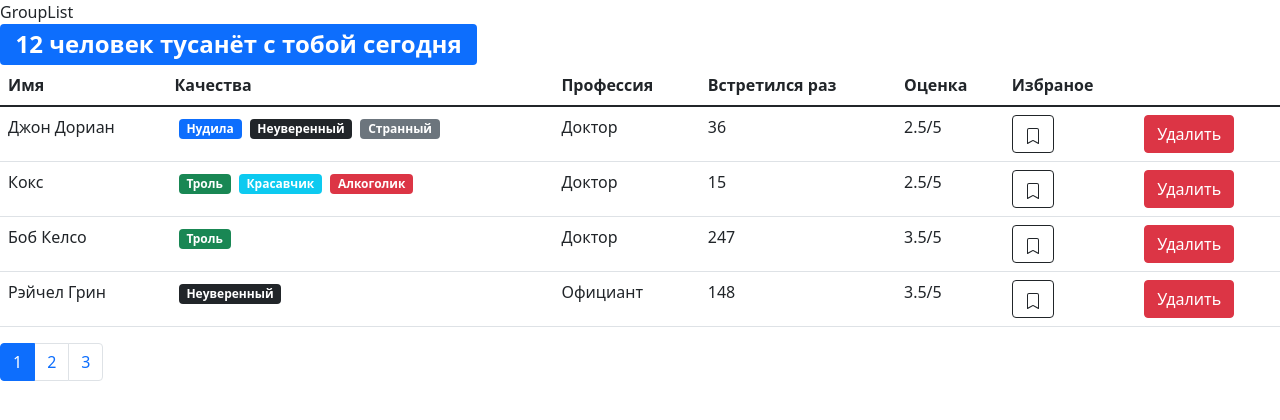
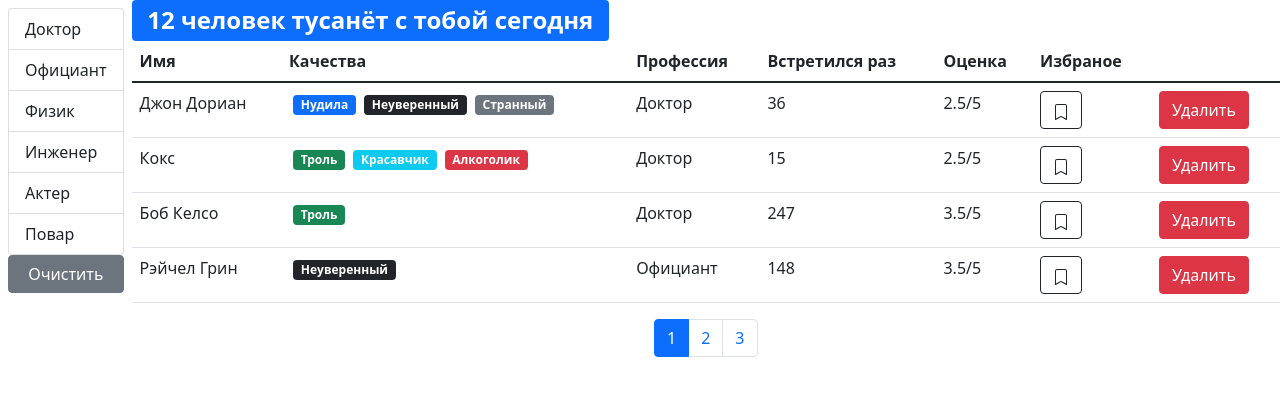
Before and after one commit to Legrank/fast-company, a React (Create React App) app: page / in a window 1280 px wide. Shown: the top 420 px of the page. Built offline with nearby package versions, Linux system fonts and the light colour scheme.

Commit message:
add filtration

```diff
--- a/src/app/api/fake.api/professions.api.js
+++ b/src/app/api/fake.api/professions.api.js
@@ -17,7 +17,7 @@ export const professions = [
 const fetchAll = () =>
     new Promise((resolve) => {
         window.setTimeout(function () {
-            resolve(professionsObject)
+            resolve(professions)
         }, 2000)
     })
 
--- a/src/app/components/bookmark.jsx
+++ b/src/app/components/bookmark.jsx
@@ -2,6 +2,7 @@ import React from 'react'
 import PropTypes from 'prop-types'
 
 function Bookmark({ bookmark, userId, onToggleBookMark }) {
+    /* eslint-disable multiline-ternary */
     const icon = bookmark ? (
         <svg
             xmlns="http://www.w3.org/2000/svg"
--- a/src/app/components/groupList.jsx
+++ b/src/app/components/groupList.jsx
@@ -1,13 +1,38 @@
 import React from 'react'
 import PropTypes from 'prop-types'
 
-function GroupList({ professions }) {
-    return <div>GroupList</div>
+function GroupList({
+    items,
+    valueProperty = '_id',
+    contentProperty = 'name',
+    selectedProf,
+    onItemSelect,
+}) {
+    const itemsArray = Array.isArray(items) ? items : Object.values(items)
+    return (
+        <ul className="list-group">
+            {itemsArray.map((item) => (
+                <li
+                    key={item[valueProperty]}
+                    className={
+                        'list-group-item' +
+                        (item === selectedProf ? ' active' : '')
+                    }
+                    onClick={() => onItemSelect(item)}
+                >
+                    {item[contentProperty]}
+                </li>
+            ))}
+        </ul>
+    )
 }
 
 GroupList.propTypes = {
-    professions: PropTypes.oneOfType(PropTypes.array, PropTypes.object)
-        .isRequired,
+    items: PropTypes.oneOfType([PropTypes.array, PropTypes.object]).isRequired,
+    valueProperty: PropTypes.string,
+    contentProperty: PropTypes.string,
+    onItemSelect: PropTypes.func.isRequired,
+    selectedProf: PropTypes.object,
 }
 
 export default GroupList
--- a/src/app/components/users.jsx
+++ b/src/app/components/users.jsx
@@ -25,20 +25,30 @@ const Users = () => {
     const handlePageChange = (page) => {
         setCurrentPage(page)
     }
+    const handleProfessionSelect = (profession) => {
+        setSelectedProf(profession)
+    }
+    const clearFilter = () => {
+        setSelectedProf()
+    }
 
     const [users, setUsers] = useState([])
     const [professions, setProfessions] = useState()
-    // const [selectedProf, setSelectedProf] = useState()
+    const [selectedProf, setSelectedProf] = useState()
     const [currentPage, setCurrentPage] = useState(1)
 
     useEffect(() => {
         api.users.fetchAll().then((data) => setUsers(data))
         api.professions.fetchAll().then((data) => setProfessions(data))
     }, [])
-
-    const itemCount = users.length
-
-    const userCrop = paginate(users, currentPage, PAGE_SIZE)
+    useEffect(() => setCurrentPage(1), [selectedProf])
+    const filteredUsers = selectedProf
+        ? users.filter(
+              (profession) => profession.profession._id === selectedProf._id
+          )
+        : users
+    const userCrop = paginate(filteredUsers, currentPage, PAGE_SIZE)
+    const itemCount = filteredUsers.length
     const usersRows = userCrop.map((user) => (
         <User
             user={user}
@@ -49,9 +59,25 @@ const Users = () => {
     ))
 
     return (
-        <>
-            <GroupList professions={professions}></GroupList>
-            <SearchStatus countUser={users.length}></SearchStatus>
+        <div className="d-flex">
+            {professions && (
+                <div className="p-2 d-flex flex-column">
+                    <GroupList
+                        items={professions}
+                        selectedProf={selectedProf}
+                        onItemSelect={handleProfessionSelect}
+                    ></GroupList>
+                    <button
+                        type="button"
+                        className="btn btn-secondary"
+                        onClick={clearFilter}
+                    >
+                        Очистить
+                    </button>
+                </div>
+            )}
+            <div className="flex-grow-1">
+                <SearchStatus countUser={itemCount}></SearchStatus>
                 {itemCount > 0 && (
                     <table className="table">
                         <thead>
@@ -68,13 +94,16 @@ const Users = () => {
                         <tbody>{usersRows}</tbody>
                     </table>
                 )}
+                <div className="d-flex justify-content-center">
                     <Pagination
                         itemCount={itemCount}
                         pageSize={PAGE_SIZE}
                         currentPage={currentPage}
                         onPageChange={handlePageChange}
                     ></Pagination>
-        </>
+                </div>
+            </div>
+        </div>
     )
 }
 
```
Also changed, not shown: .eslintrc.js. Lines whose indentation alone changed are shown as unchanged.
